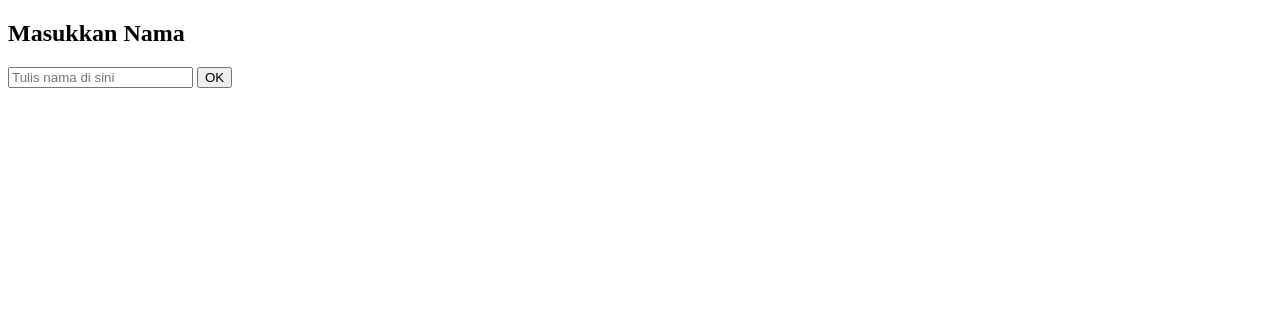
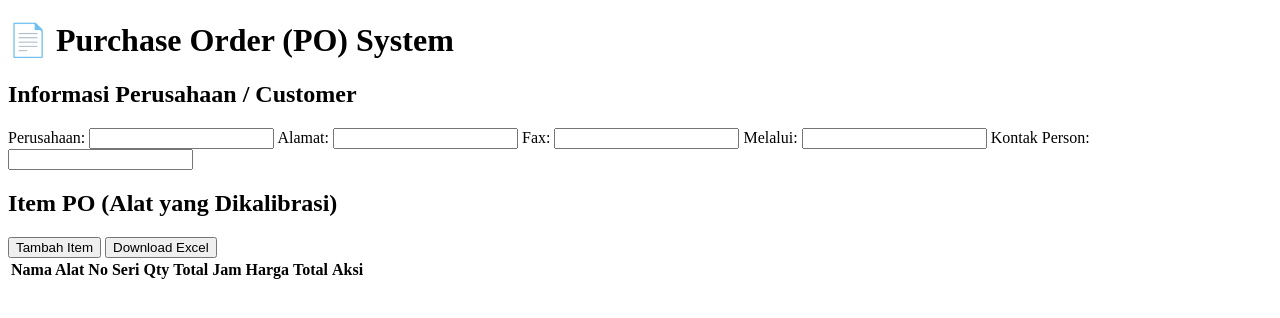
Before and after one commit to ridho240202/ujicobs, a plain HTML site: page index.html in a window 1280 px wide. Drawn offline with Linux system fonts and the light colour scheme.

Commit message:
Update index.html

```diff
--- a/index.html
+++ b/index.html
@@ -2,42 +2,43 @@
 <html lang="en">
 <head>
   <meta charset="UTF-8">
-  <title>Download Nama ke Word</title>
+  <meta name="viewport" content="width=device-width, initial-scale=1.0">
+  <title>Purchase Order System</title>
+  <link rel="stylesheet" href="style.css">
+  <script src="https://cdn.sheetjs.com/xlsx-latest/package/dist/xlsx.full.min.js"></script>
 </head>
 <body>
-  <h2>Masukkan Nama</h2>
-  <input type="text" id="namaInput" placeholder="Tulis nama di sini" />
-  <button onclick="downloadWord()">OK</button>
+  <h1>📄 Purchase Order (PO) System</h1>
 
-  <script>
-    function downloadWord() {
-      const nama = document.getElementById("namaInput").value;
-      if (!nama) {
-        alert("Tolong masukkan nama!");
-        return;
-      }
+  <section id="company-info">
+    <h2>Informasi Perusahaan / Customer</h2>
+    <label>Perusahaan: <input type="text" id="perusahaan"></label>
+    <label>Alamat: <input type="text" id="alamat"></label>
+    <label>Fax: <input type="text" id="fax"></label>
+    <label>Melalui: <input type="text" id="melalui"></label>
+    <label>Kontak Person: <input type="text" id="kontak"></label>
+  </section>
 
-      // Buat isi Word sederhana dengan format HTML
-      const htmlContent = `
-        <html xmlns:o='urn:schemas-microsoft-com:office:office'
-              xmlns:w='urn:schemas-microsoft-com:office:word'
-              xmlns='http://www.w3.org/TR/REC-html40'>
-        <head><title>Nama</title></head>
-        <body>
-          <h1>Nama: ${nama}</h1>
-        </body>
-        </html>
-      `;
+  <section id="po-items">
+    <h2>Item PO (Alat yang Dikalibrasi)</h2>
+    <button id="add-item-btn">Tambah Item</button>
+    <button id="download-btn">Download Excel</button>
+    <table id="items-table">
+      <thead>
+        <tr>
+          <th>Nama Alat</th>
+          <th>No Seri</th>
+          <th>Qty</th>
+          <th>Total Jam</th>
+          <th>Harga</th>
+          <th>Total</th>
+          <th>Aksi</th>
+        </tr>
+      </thead>
+      <tbody></tbody>
+    </table>
+  </section>
 
-      // Buat blob dengan MIME type Word
-      const blob = new Blob(['\ufeff', htmlContent], { type: 'application/msword' });
-
-      // Download otomatis
-      const link = document.createElement('a');
-      link.href = URL.createObjectURL(blob);
-      link.download = 'Nama.doc';
-      link.click();
-    }
-  </script>
+  <script src="script.js"></script>
 </body>
 </html>
```
